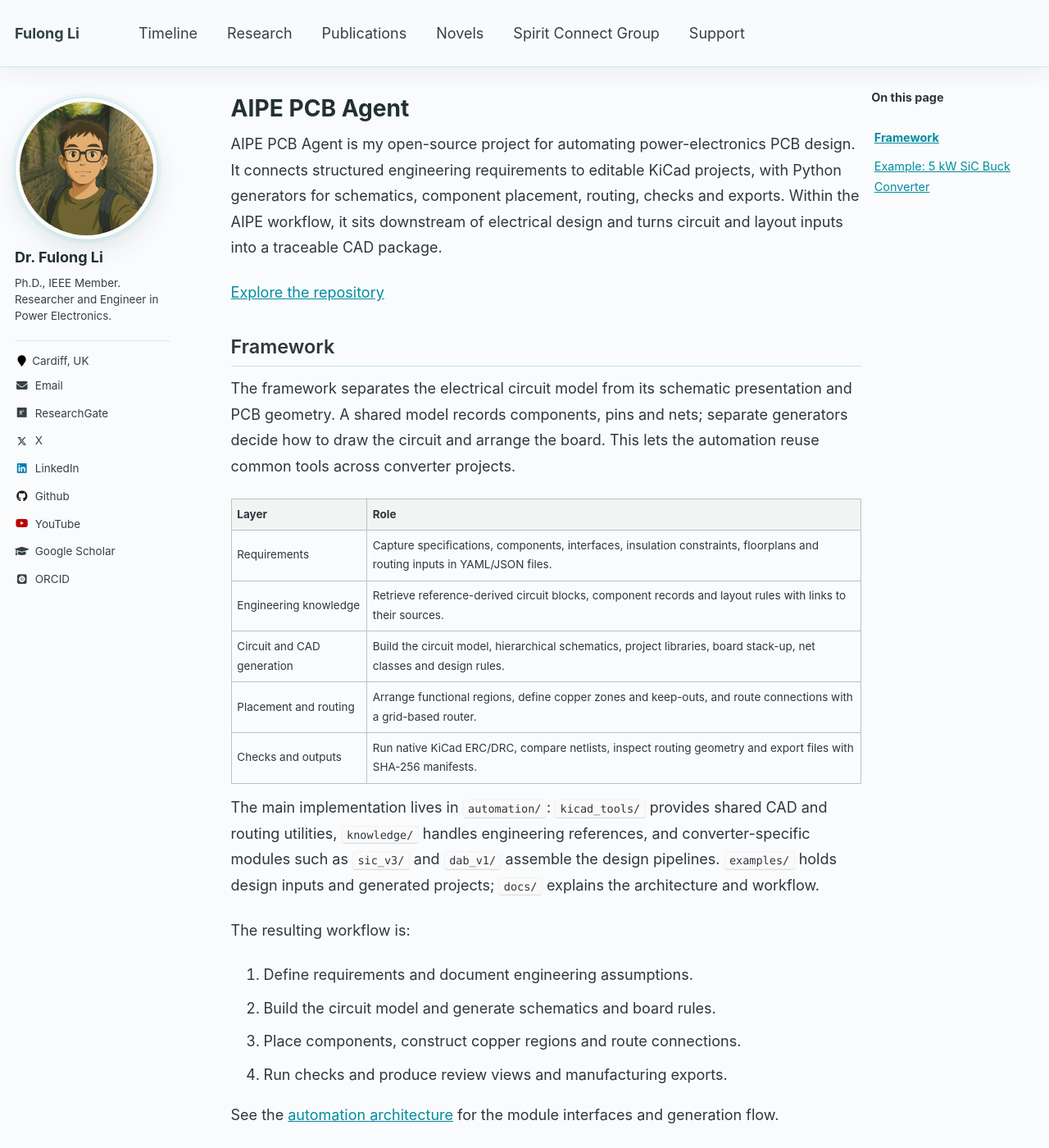
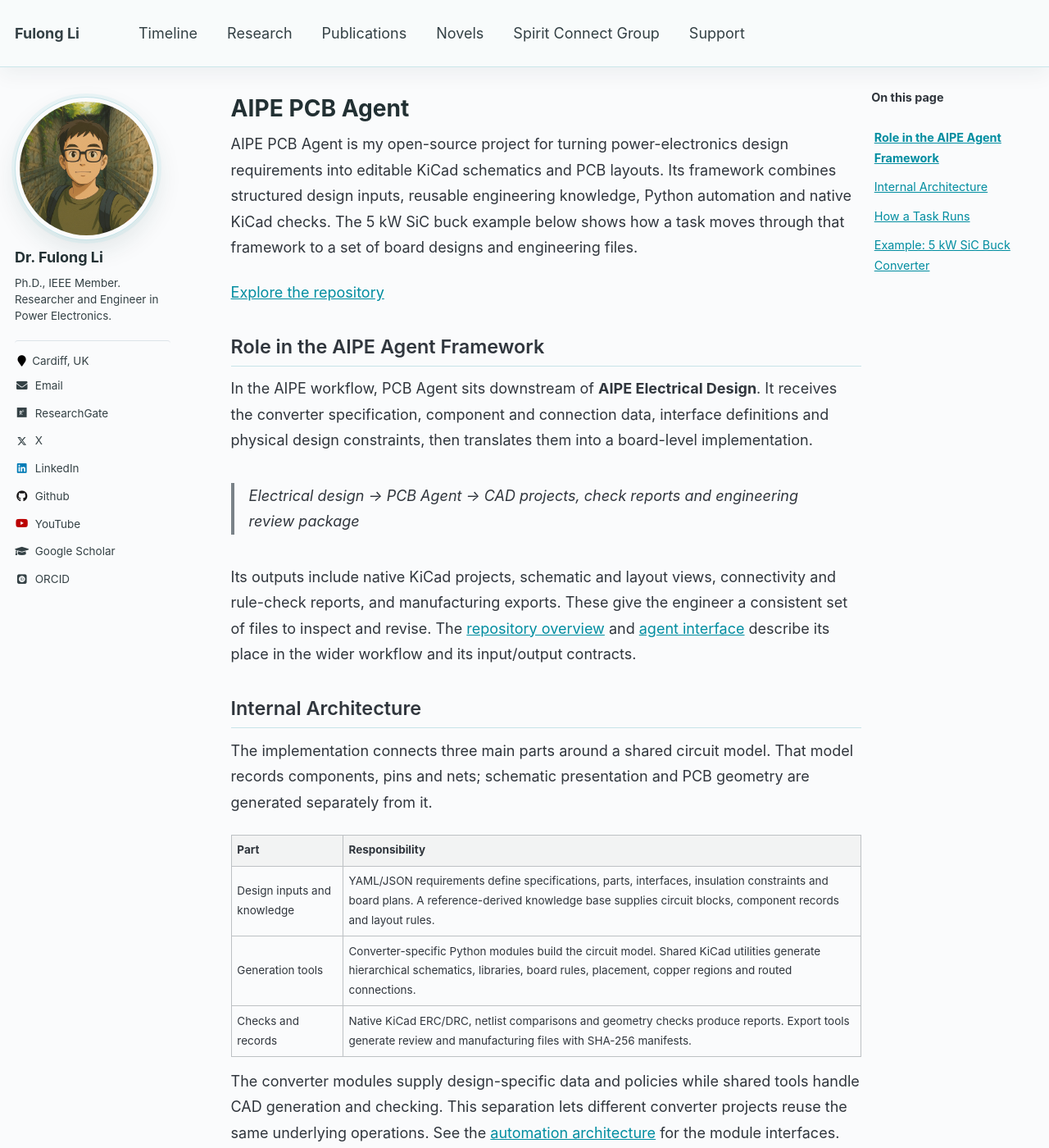
Before and after one commit to FulongLi/fulongli.github.io, a Jekyll site: the page built from _pages/research/aipe_pcb_agent.md, in a window 1280 px wide and 1400 px high. Shown: the whole window at 82% size. Built offline with Jekyll 4.4.1, drawn with Linux system fonts in a browser that asks for light colours; some web fonts are replaced; comment, search, counter and statistics services are not loaded; some of the changed text lies outside the part shown.

Commit message:
Structure agent introduction around role workflow and case study

```diff
--- a/_pages/research/aipe_pcb_agent.md
+++ b/_pages/research/aipe_pcb_agent.md
@@ -9,36 +9,45 @@
 project_contents: true
 ---
 
-AIPE PCB Agent is my open-source project for automating power-electronics PCB design. It connects structured engineering requirements to editable KiCad projects, with Python generators for schematics, component placement, routing, checks and exports. Within the AIPE workflow, it sits downstream of electrical design and turns circuit and layout inputs into a traceable CAD package.
+AIPE PCB Agent is my open-source project for turning power-electronics design requirements into editable KiCad schematics and PCB layouts. Its framework combines structured design inputs, reusable engineering knowledge, Python automation and native KiCad checks. The 5 kW SiC buck example below shows how a task moves through that framework to a set of board designs and engineering files.
 
 [Explore the repository](https://github.com/FulongLi/AIPE-PCB-Agent)
 
-## Framework
+## Role in the AIPE Agent Framework
 
-The framework separates the electrical circuit model from its schematic presentation and PCB geometry. A shared model records components, pins and nets; separate generators decide how to draw the circuit and arrange the board. This lets the automation reuse common tools across converter projects.
+In the AIPE workflow, PCB Agent sits downstream of **AIPE Electrical Design**. It receives the converter specification, component and connection data, interface definitions and physical design constraints, then translates them into a board-level implementation.
 
-| Layer | Role |
+> Electrical design → PCB Agent → CAD projects, check reports and engineering review package
+
+Its outputs include native KiCad projects, schematic and layout views, connectivity and rule-check reports, and manufacturing exports. These give the engineer a consistent set of files to inspect and revise. The [repository overview](https://github.com/FulongLi/AIPE-PCB-Agent) and [agent interface](https://github.com/FulongLi/AIPE-PCB-Agent/blob/main/aipe.yaml) describe its place in the wider workflow and its input/output contracts.
+
+## Internal Architecture
+
+The implementation connects three main parts around a shared circuit model. That model records components, pins and nets; schematic presentation and PCB geometry are generated separately from it.
+
+| Part | Responsibility |
 | --- | --- |
-| Requirements | Capture specifications, components, interfaces, insulation constraints, floorplans and routing inputs in YAML/JSON files. |
-| Engineering knowledge | Retrieve reference-derived circuit blocks, component records and layout rules with links to their sources. |
-| Circuit and CAD generation | Build the circuit model, hierarchical schematics, project libraries, board stack-up, net classes and design rules. |
-| Placement and routing | Arrange functional regions, define copper zones and keep-outs, and route connections with a grid-based router. |
-| Checks and outputs | Run native KiCad ERC/DRC, compare netlists, inspect routing geometry and export files with SHA-256 manifests. |
+| Design inputs and knowledge | YAML/JSON requirements define specifications, parts, interfaces, insulation constraints and board plans. A reference-derived knowledge base supplies circuit blocks, component records and layout rules. |
+| Generation tools | Converter-specific Python modules build the circuit model. Shared KiCad utilities generate hierarchical schematics, libraries, board rules, placement, copper regions and routed connections. |
+| Checks and records | Native KiCad ERC/DRC, netlist comparisons and geometry checks produce reports. Export tools generate review and manufacturing files with SHA-256 manifests. |
 
-The main implementation lives in `automation/`: `kicad_tools/` provides shared CAD and routing utilities, `knowledge/` handles engineering references, and converter-specific modules such as `sic_v3/` and `dab_v1/` assemble the design pipelines. `examples/` holds design inputs and generated projects; `docs/` explains the architecture and workflow.
+The converter modules supply design-specific data and policies while shared tools handle CAD generation and checking. This separation lets different converter projects reuse the same underlying operations. See the [automation architecture](https://github.com/FulongLi/AIPE-PCB-Agent/blob/main/docs/architecture.md) for the module interfaces.
 
-The resulting workflow is:
+## How a Task Runs
 
-1. Define requirements and document engineering assumptions.
-2. Build the circuit model and generate schematics and board rules.
-3. Place components, construct copper regions and route connections.
-4. Run checks and produce review views and manufacturing exports.
+The task follows a sequence from requirements to board design, with checks feeding corrections back into the relevant stage:
 
-See the [automation architecture](https://github.com/FulongLi/AIPE-PCB-Agent/blob/main/docs/architecture.md) for the module interfaces and generation flow.
+1. **Define the task.** Capture operating conditions, parts, interfaces and physical constraints, and record engineering assumptions alongside the requirements.
+2. **Build the electrical model.** Use calculations and component references to establish the parts and pin-to-net connections, then generate schematics and run electrical rule checks.
+3. **Construct the boards.** Define stack-ups and design rules, place functional groups, form copper zones and keep-outs, and route the connections.
+4. **Check and revise.** Compare the CAD netlists with the model, run PCB design-rule checks and inspect layout metrics. Findings identify where the model, placement or routing needs another pass; unresolved connections remain in the reports.
+5. **Package the outputs.** Export editable projects, review views and manufacturing files, with manifests linking the results to the checked source files.
+
+The [task workflow](https://github.com/FulongLi/AIPE-PCB-Agent/blob/main/docs/agent-workflow.md) describes the stages and their acceptance gates.
 
 ## Example: 5 kW SiC Buck Converter
 
-The SiC synchronous buck example illustrates the workflow with separate power and control boards. Its [design requirements](https://github.com/FulongLi/AIPE-PCB-Agent/blob/main/examples/sic-buck-400v-200v-5kw/input/requirements.yaml) specify:
+For this task, the agent takes a SiC synchronous buck specification through circuit generation, board design and output packaging. Its [design requirements](https://github.com/FulongLi/AIPE-PCB-Agent/blob/main/examples/sic-buck-400v-200v-5kw/input/requirements.yaml) specify:
 
 | Parameter | Design value |
 | --- | --- |
@@ -49,6 +58,8 @@
 | Switching frequency | 50 kHz |
 | Power devices | Wolfspeed SiC MOSFETs |
 | Controller | TI TMS320F28335 DSP |
+
+The example uses a two-board architecture: a power board for conversion, gate drive, sensing and protection, and a DSP control board connected through a mezzanine interface. The CAD views below show the physical arrangement produced for those two roles.
 
 ### Power Board
 
@@ -68,6 +79,8 @@
   <figcaption>DSP control-board CAD view with local supplies, signal interfaces and mezzanine connection.</figcaption>
 </figure>
 
-The example connects requirements, circuit records, editable schematics and PCB layouts with BOMs, placement files, Gerbers, drill files and STEP models. The repository also records successive design revisions and their associated review outputs in the [example history](https://github.com/FulongLi/AIPE-PCB-Agent/blob/main/docs/history.md).
+### Task Outputs
+
+The task produces the two editable KiCad board projects and their schematics, alongside BOMs, placement files, Gerbers, drill files, STEP models and check reports. These files connect the original specification to the illustrated board arrangement. The [example history](https://github.com/FulongLi/AIPE-PCB-Agent/blob/main/docs/history.md) links successive revisions to their design records and review packages.
 
 [AIPE Overview](/research/aipe/) · [Source Code](https://github.com/FulongLi/AIPE-PCB-Agent) · [Back to Research](/research/)
```
Also changed, not shown: README.md (+2 -0 lines).
